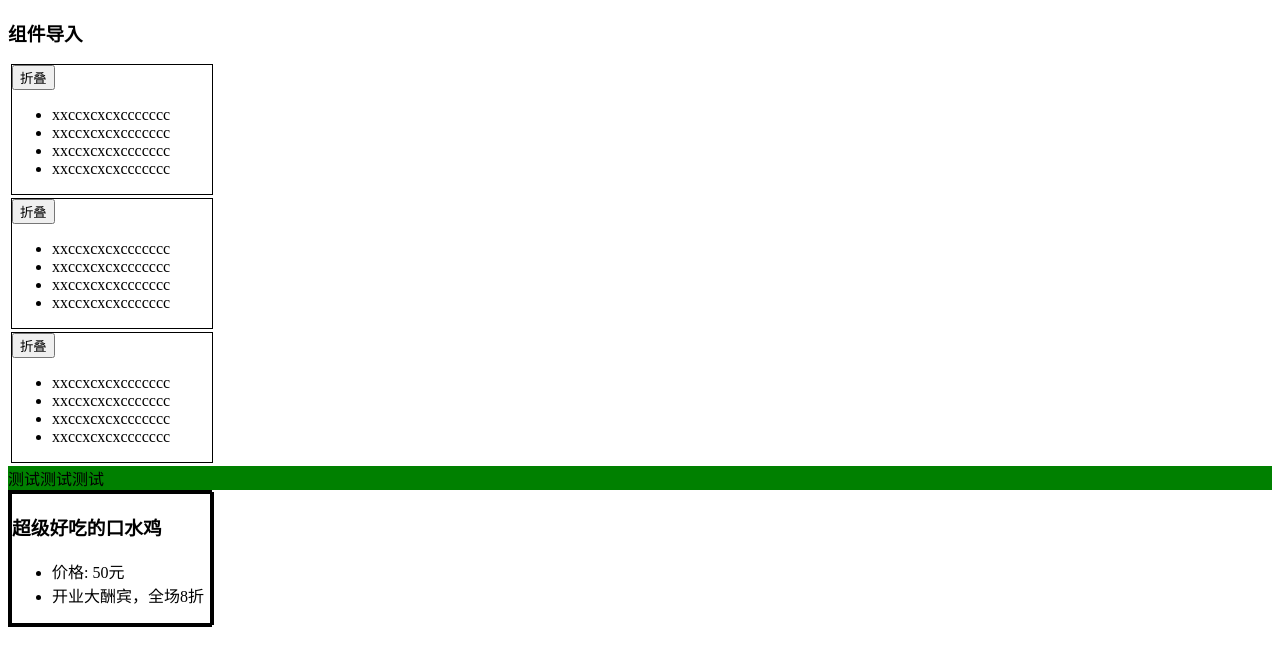
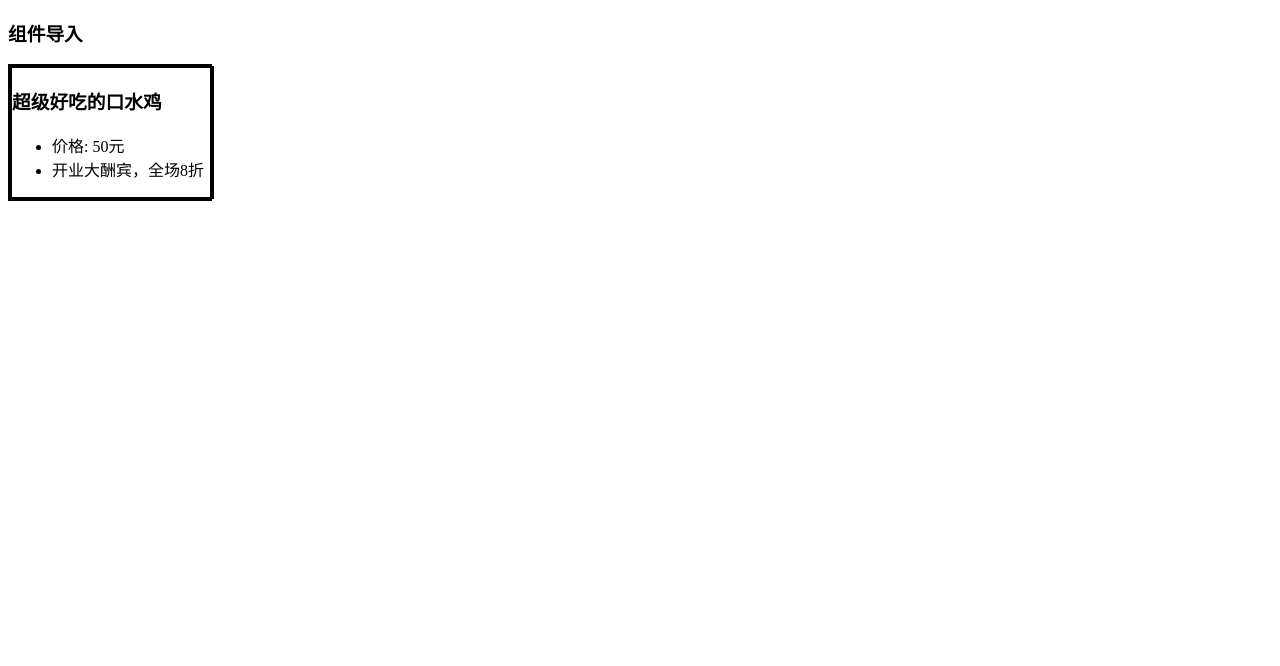
Before and after one commit to snow6019/vue-study, a Vue app: page / in a window 1280 px wide. Shown: the top 666 px of the page. Built offline with nearby package versions, Linux system fonts and the light colour scheme.

Commit message:
cpt修改

```diff
--- a/src/App.vue
+++ b/src/App.vue
@@ -1,11 +1,11 @@
 <template>
   <div>
     <h3>组件导入</h3>
+    <!-- <son1/>
     <son1/>
     <son1/>
-    <son1/>
-    <lx-cpt/>
-    <lx-cpt04/>
+    <lx-cpt/> -->
+    <lx-cpt01/>
   </div>
 </template>
 
--- a/src/components/04-cpt.vue
+++ b/src/components/01-cpt.vue
@@ -12,7 +12,7 @@
 
 <script>
 export default {
-    name: "LxCpt04"
+    name: "LxCpt01"
 }
 </script>
 
--- a/src/main.js
+++ b/src/main.js
@@ -6,8 +6,8 @@ Vue.config.productionTip = false
 import cpt from "./components/cpt.vue"
 Vue.component(cpt.name, cpt)
 
-import cpt4 from "./components/04-cpt.vue"
-Vue.component(cpt4.name, cpt4)
+import cpt01 from "./components/01-cpt.vue"
+Vue.component(cpt01.name, cpt01)
 
 new Vue({
   render: h => h(App),
```
